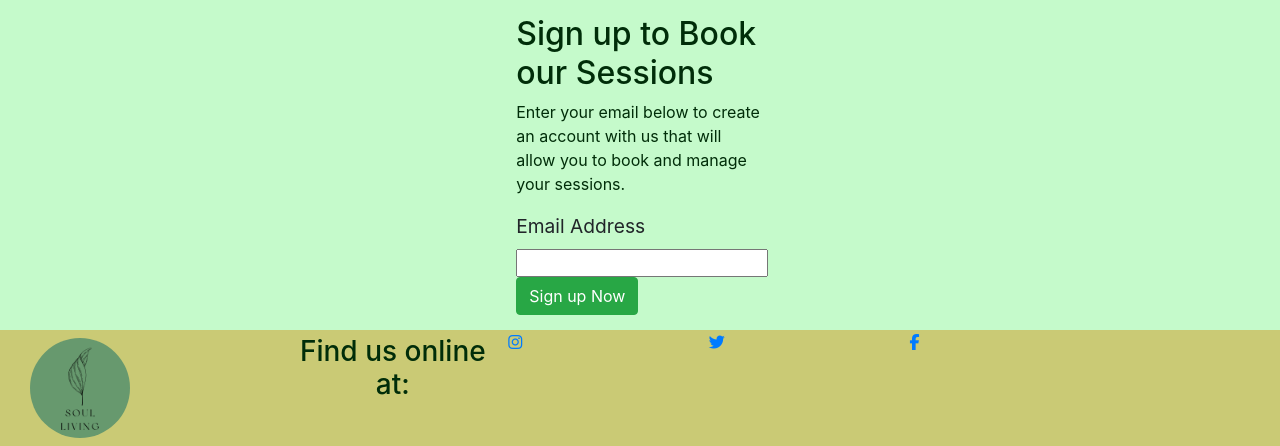
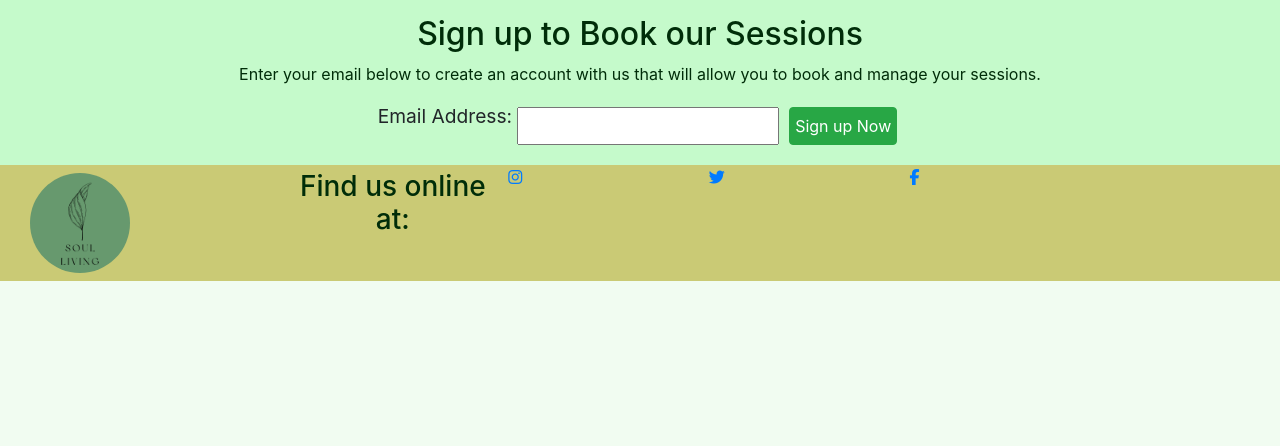
Before and after one commit to tanikairwin/SoulLiving, a Django app: page / in a window 1280 px wide. Shown: the part 1087-1533 px from the top of the page. After the commit the page ends 1368 px from the top, so only its background shows below. Run offline with Django 4.2, Linux system fonts and the light colour scheme; some libraries are stand-ins or nearby versions.

Commit message:
Added boostrap classes to center and space out content

```diff
--- a/static/CSS/style.css
+++ b/static/CSS/style.css
@@ -70,6 +70,12 @@ h2, p {
 label {
     font-size: larger;
 }
+.signup-button, .signup-form {
+    padding: 5px;
+    margin: 5px;
+}
+
+
 
 /* Footer */
 .footer {
--- a/templates/index.html
+++ b/templates/index.html
@@ -114,17 +114,17 @@
 
     <!-- Sign up Section -->
     <div class="container-fluid signUp">
-        <div class="container signup-form" style="padding-top: 15px; padding-bottom: 15px;">
-            <div class="container col-3">
+        <div class="container" style="padding-top: 15px; padding-bottom: 15px;">
+            <div class="container col-12 justify-content-center text-center">
                 <h2>Sign up to Book our Sessions</h2>
                 <p>Enter your email below to create an account with us that will allow you to book and manage your sessions.</p>
             </div>
-            <div class="container col-3">
-                <label for="user-email">Email Address</label>
-                <input class="signup-form" type="email" id="user-email">
-            </div>
-            <div class="container col-3">
-            <button type="button" class="btn btn-success">Sign up Now</button>
+            <div class="container col-12">
+                <div class="row justify-content-center text-centers">
+                    <label for="user-email">Email Address:</label>
+                    <input class="signup-form" type="email" id="user-email">
+                    <button type="button" class="btn btn-success signup-button">Sign up Now</button>
+                </div>
             </div>
         </div>
     </div>
```
